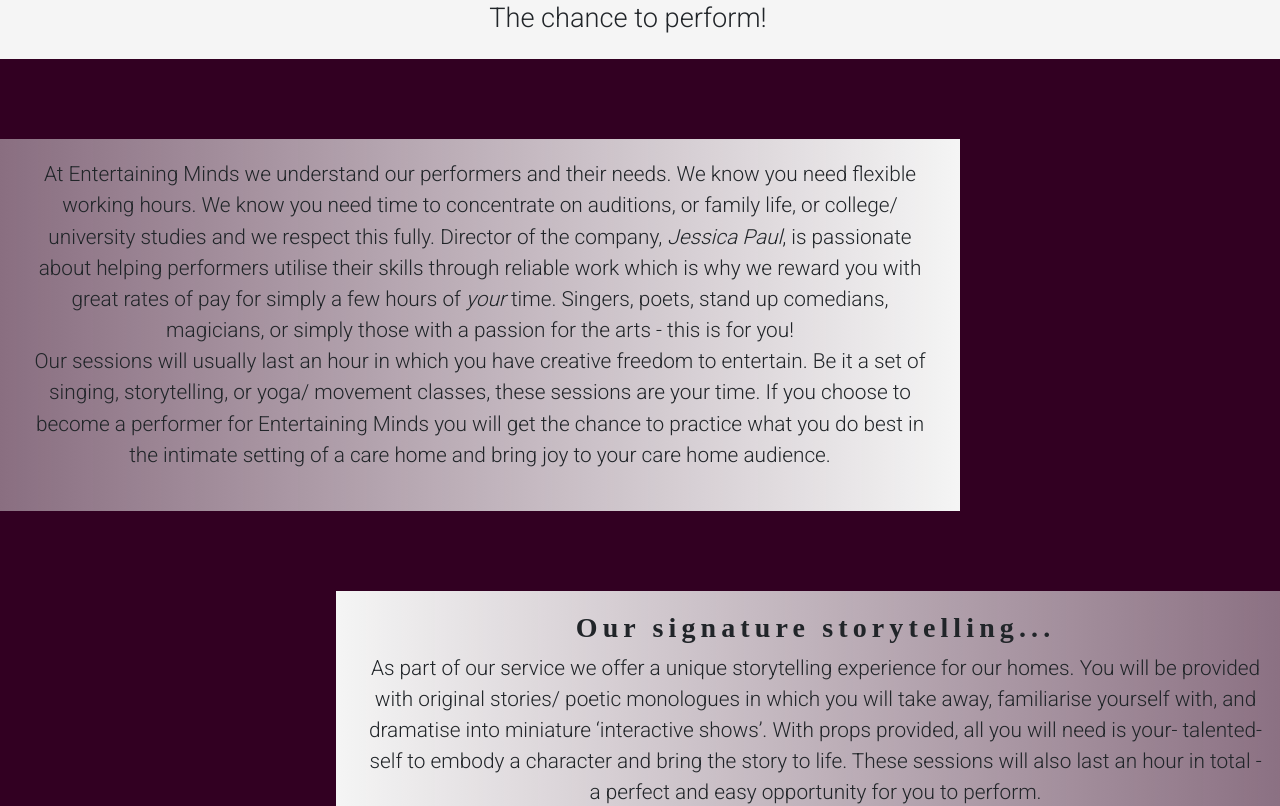
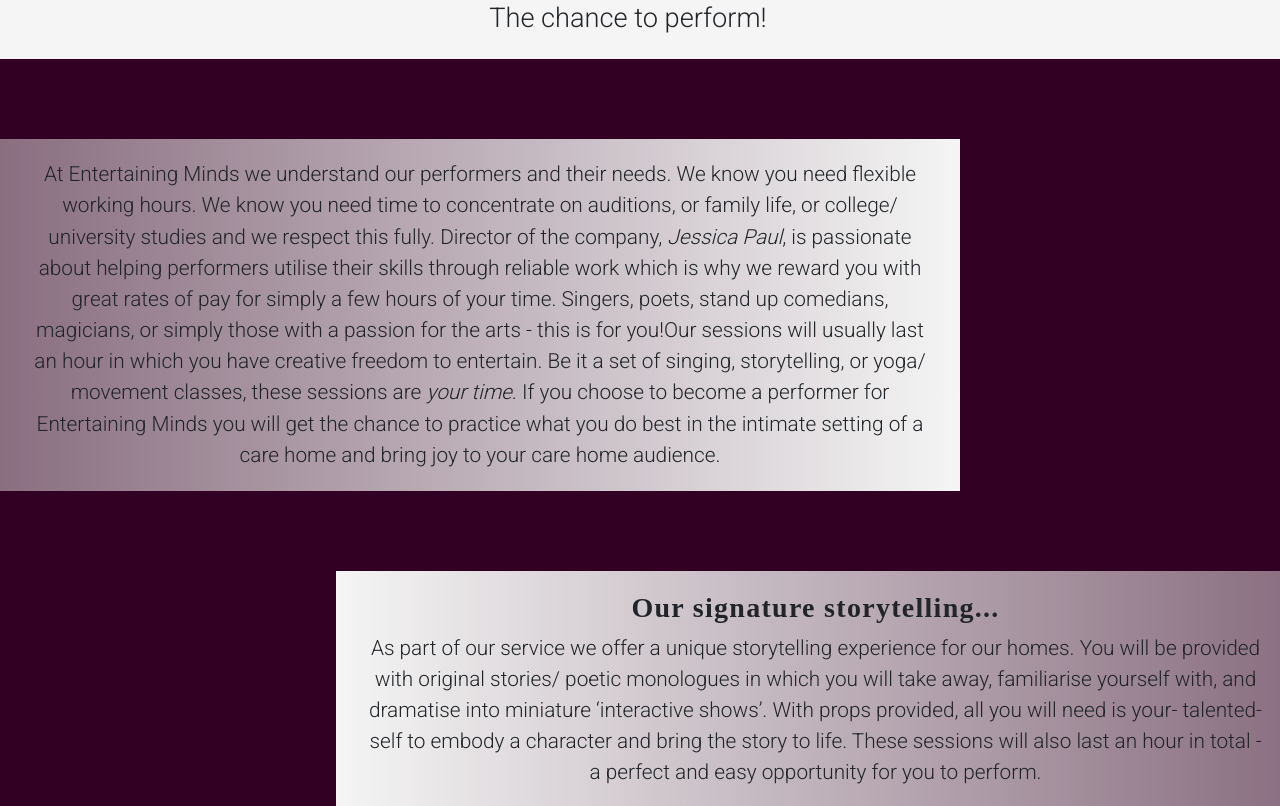
Before and after one commit to hughp23/Entertaining-Minds, a React (Create React App) app: page /workforus in a window 1280 px wide. Shown: the part 400-1206 px from the top of the page. Built offline with nearby package versions, Linux system fonts and the light colour scheme.

Commit message:
more fucking stupid little changes to satisfy the princess!!!

```diff
--- a/src/components/WorkForUs.jsx
+++ b/src/components/WorkForUs.jsx
@@ -55,21 +55,21 @@ class WorkForUs extends Component {
                 <p className="inline">
                   , is passionate about helping performers utilise their skills
                   through reliable work which is why we reward you with great
-                  rates of pay for simply a few hours of{" "}
+                  rates of pay for simply a few hours of your time. Singers,
+                  poets, stand up comedians, magicians, or simply those with a
+                  passion for the arts - this is for you!
                 </p>
-                <p className="italic inline">your </p>
                 <p className="inline">
-                  time. Singers, poets, stand up comedians, magicians, or simply
-                  those with a passion for the arts - this is for you!
-                </p>
-                <p>
                   Our sessions will usually last an hour in which you have
                   creative freedom to entertain. Be it a set of singing,
-                  storytelling, or yoga/ movement classes, these sessions are
-                  your time. If you choose to become a performer for
-                  Entertaining Minds you will get the chance to practice what
-                  you do best in the intimate setting of a care home and bring
-                  joy to your care home audience.
+                  storytelling, or yoga/ movement classes, these sessions are{" "}
+                </p>
+                <p className="inline italic">your time</p>
+                <p className="inline">
+                  . If you choose to become a performer for Entertaining Minds
+                  you will get the chance to practice what you do best in the
+                  intimate setting of a care home and bring joy to your care
+                  home audience.
                 </p>
               </div>
             </MDBAnimation>
@@ -109,7 +109,7 @@ class WorkForUs extends Component {
                   with likeminded actors. You will also have the opportunity to
                   become a{" "}
                 </p>{" "}
-                <p className="italic inline">Dementia Friend</p>
+                <p className="italic inline">Dementia Friends</p>
                 <p className="inline">
                   {" "}
                   as part of an Alzheimer’s Society initiative - with your very
--- a/src/styling/_global.scss
+++ b/src/styling/_global.scss
@@ -35,7 +35,7 @@ h4,
 h5 {
   font-family: $title-text-font;
   font-weight: 10;
-  letter-spacing: 0.4vw;
+  letter-spacing: 0.1vw;
   margin-top: 0;
 }
 
--- a/src/styling/_workforus.scss
+++ b/src/styling/_workforus.scss
@@ -45,7 +45,6 @@
 
     p {
       margin: 0;
-      padding-bottom: 5vh;
       font-family: $primary-text-font;
     }
 
@@ -54,19 +53,9 @@
       display: block;
       overflow: auto;
       position: relative;
-      // width: 55vw;
-      // background-image: linear-gradient(
-      //   to right,
-      //   rgba(245, 245, 245, 0.4),
-      //   rgb(245, 245, 245)
-      // );
-      // border-radius: 0px 10px 10px 0px;
-      // opacity: 0.5;
-      // left: 25vw;
       background-color: $secondary-colour;
 
       .work-info-list {
-        // float: right;
         vertical-align: center;
         ul {
           padding-right: 5vw;
@@ -79,14 +68,12 @@
             padding: 0.5vh;
             font-family: $primary-text-font;
             text-align: center;
-            // color: $primary-text-colour;
           }
         }
       }
     }
 
     .work-info-container {
-      // border: red 2px solid;
       background-image: linear-gradient(
         to left,
         rgba(245, 245, 245, 0.45),
@@ -94,9 +81,9 @@
       );
       margin-left: 25vw;
       float: right;
-      // border-radius: 10px 0px 0px 10px;
       margin-top: 10vh;
       padding-top: 2.5vh;
+      padding-bottom: 2.5vh;
 
       .work-info {
         float: left;
@@ -110,18 +97,16 @@
     }
 
     .work-info-container-left {
-      // border: red 2px solid;
       background-image: linear-gradient(
         to right,
         rgba(245, 245, 245, 0.45),
         rgb(245, 245, 245)
       );
-      // margin-left: 40vw;
       width: 75vw;
       float: left;
-      // border-radius: 0px 10px 10px 0px;
       margin-top: 10vh;
       padding-top: 2.5vh;
+      padding-bottom: 2.5vh;
 
       .work-info {
         float: left;
@@ -148,13 +133,13 @@
   }
 
   .contact-info-container {
-    // border: orange 2px solid;
     width: 100vw;
     max-width: 100%;
     background-color: $secondary-colour;
     padding-top: 2.5vh;
     margin-top: 10vh;
     margin-bottom: 10vh;
+    padding-bottom: 2.5vh;
     padding-bottom: 2.5vh;
 
     h3 {
--- a/src/styling/_workwithus.scss
+++ b/src/styling/_workwithus.scss
@@ -45,7 +45,6 @@
 
     p {
       margin: 0;
-      padding-bottom: 5vh;
       font-family: $primary-text-font;
     }
 
@@ -54,17 +53,9 @@
       display: block;
       overflow: auto;
       position: relative;
-      // margin-left: 45vw;
-      // background-image: linear-gradient(
-      //   to left,
-      //   rgba(245, 245, 245, 0.1),
-      //   rgb(245, 245, 245)
-      // );
-      // border-radius: 10px 0px 0px 10px;
       background-color: $secondary-colour;
 
       .work-info-list {
-        // float: left;
         vertical-align: center;
         ul {
           padding-right: 5vw;
@@ -89,15 +80,14 @@
         rgb(245, 245, 245)
       );
       width: 75vw;
-      // border-radius: 0px 10px 10px 0px;
       margin-top: 5vh;
+      padding-top: 2.5vh;
+      padding-bottom: 2.5vh;
 
       .work-info {
         float: left;
         margin-left: 2.5vw;
         margin-right: 2.5vw;
-        position: relative;
-        top: 2.5vh;
 
         p {
           font-size: 1.3em;
@@ -111,17 +101,15 @@
         rgba(245, 245, 245, 0.45),
         rgb(245, 245, 245)
       );
-      // width: 75vw;
       margin-left: 25vw;
-      // border-radius: 0px 10px 10px 0px;
       margin-top: 5vh;
+      padding-top: 2.5vh;
+      padding-bottom: 2.5vh;
 
       .work-info {
         float: left;
         margin-left: 2.5vw;
         margin-right: 2.5vw;
-        position: relative;
-        top: 2.5vh;
 
         p {
           font-size: 1.3em;
@@ -130,17 +118,16 @@
     }
 
     .contact-info-container {
-      // border: orange 2px solid;
       width: 100%;
       width: 99vw;
       background-color: $secondary-colour;
       padding-top: 2.5vh;
       margin-top: 10vh;
       margin-bottom: 10vh;
+      padding-bottom: 2.5vh;
 
       h3 {
         font-size: 1.5em;
-        margin-bottom: 5vh;
       }
 
       .text-container {
```
